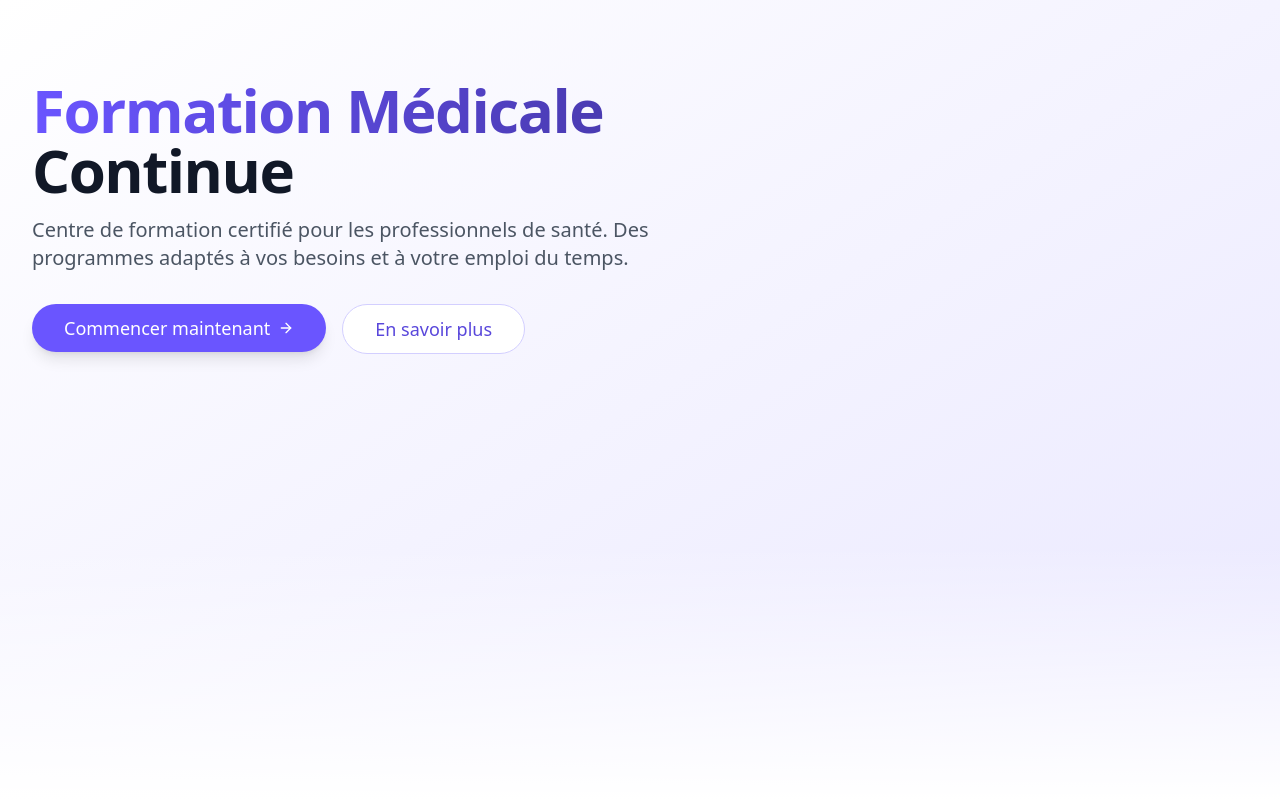
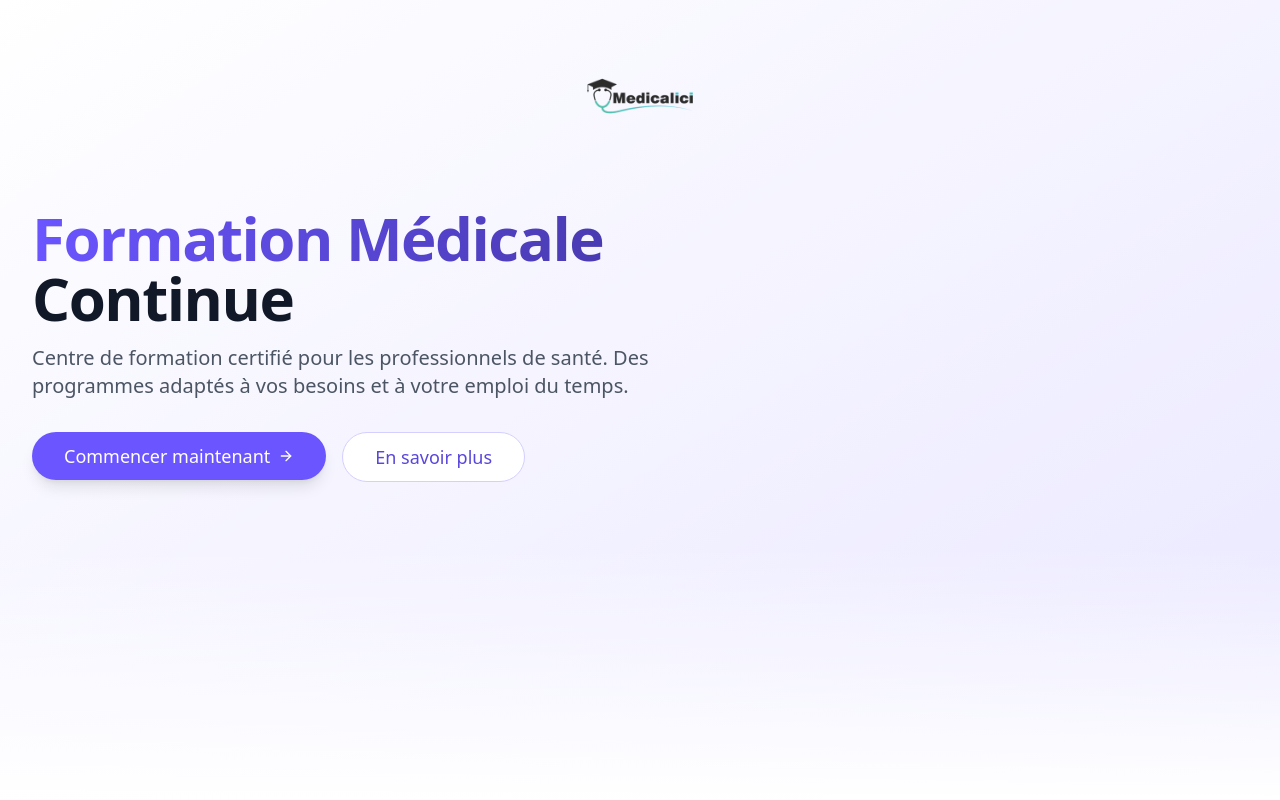
Before and after one commit to RREINMM/medicalici, a React (Vite) app: page / in a window 1280 px wide. Shown: the top 800 px of the page. Built offline with nearby package versions, Linux system fonts and the light colour scheme.

Commit message:
Add medicalici logo
Included the logo for medicalici in the project.
[skip gpt_engineer]

```diff
--- a/src/components/Hero.tsx
+++ b/src/components/Hero.tsx
@@ -5,7 +5,14 @@ export const Hero = () => {
   return (
     <div className="relative bg-gradient-to-br from-white via-medical-50 to-medical-100 min-h-screen">
       <div className="absolute inset-0 bg-grid-medical-100/25 [mask-image:linear-gradient(0deg,white,rgba(255,255,255,0.6))]" />
-      <div className="max-w-7xl mx-auto px-4 sm:px-6 lg:px-8 pt-20 pb-16 relative">
+      <div className="max-w-7xl mx-auto px-4 sm:px-6 lg:px-8 pt-8 pb-16 relative">
+        <div className="flex justify-center mb-12">
+          <img
+            src="/lovable-uploads/e389f900-bbfd-4caa-a7ba-c7b4e1bd4e4b.png"
+            alt="Medicalici Logo"
+            className="h-24 md:h-32 w-auto animate-fade-in"
+          />
+        </div>
         <div className="text-center lg:text-left space-y-8 max-w-3xl mx-auto lg:mx-0">
           <div className="space-y-4">
             <h1 className="text-5xl sm:text-6xl font-bold tracking-tight">
```
Also changed, not shown: public/lovable-uploads/e389f900-bbfd-4caa-a7ba-c7b4e1bd4e4b.png (added).
